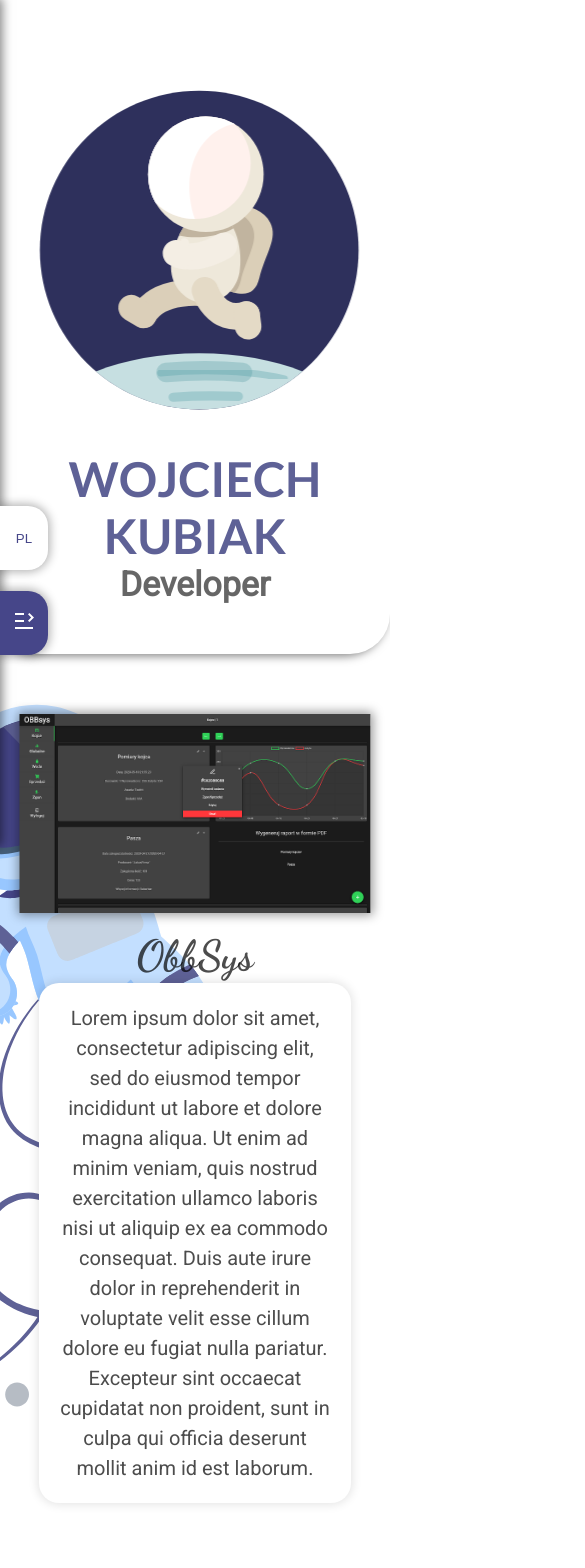
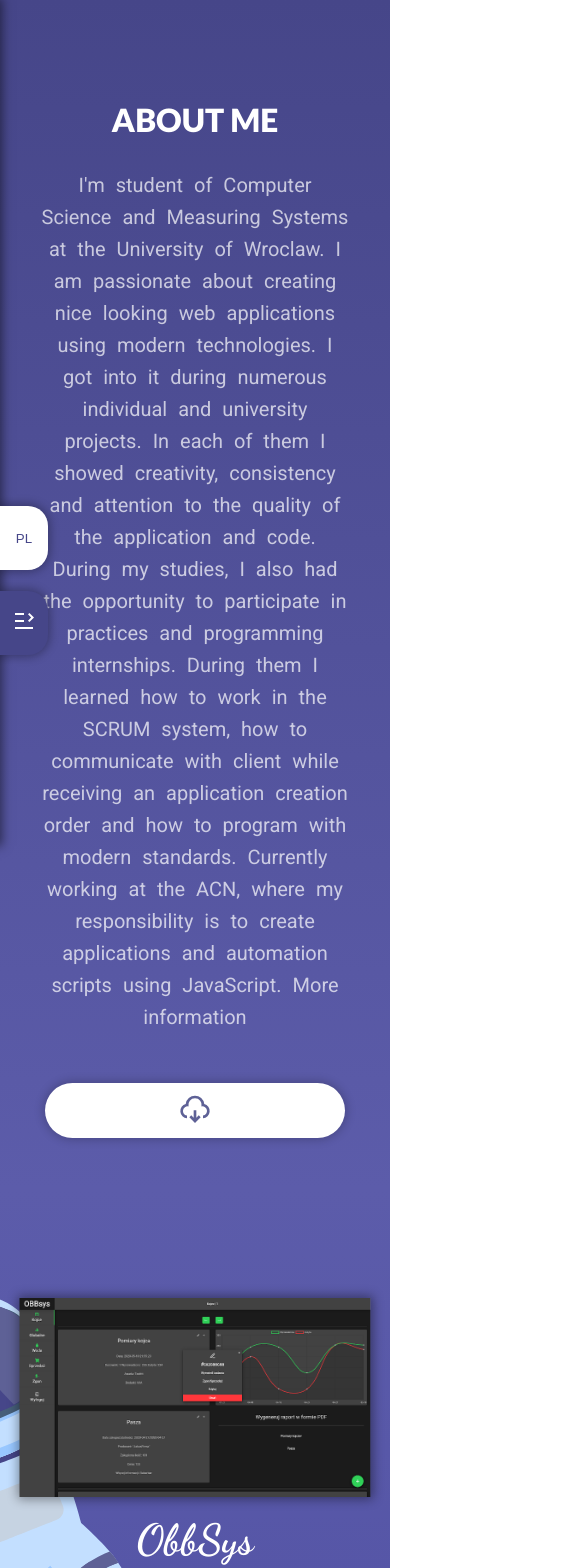
Before and after one commit to wojciechkubiak/www, a React (Create React App) app: page / in a window 390 px wide. Shown: the top 1568 px of the page, 585 px wide, since content can reach past the window. Built offline with nearby package versions, Linux system fonts and the light colour scheme.

Commit message:
Refactor

```diff
--- a/src/App.css
+++ b/src/App.css
@@ -59,6 +59,27 @@ button {
   outline: none;
 }
 
+::-webkit-scrollbar {
+  width: 10px;
+  background-color: white;
+}
+
+/* Track */
+::-webkit-scrollbar-track {
+  border-radius: 10px;
+}
+
+/* Handle */
+::-webkit-scrollbar-thumb {
+  background: #5e6196;
+  border-radius: 10px;
+}
+
+/* Handle on hover */
+::-webkit-scrollbar-thumb:hover {
+  background: #464689;
+}
+
 @media only screen and (max-width: 600px) {
   .projects-card-img {
     filter: grayscale(0);
--- a/src/App.js
+++ b/src/App.js
@@ -16,9 +16,7 @@ import "./App.css";
 import devices from "./utils/devices";
 
 const AppMain = styled.div`
-  overflow-x: hidden;
-  overflow-y: hidden;
-  height: 100vh;
+  height: 100%;
   background-image: url(${Background});
   background-repeat: no-repeat;
   background-attachment: fixed;
@@ -26,28 +24,23 @@ const AppMain = styled.div`
   position: relative;
   -webkit-overflow-scrolling: touch;
 
-  @media only screen and (max-height: 800px) {
-    overflow-x: hidden;
-    overflow-y: hidden;
-    min-height: 1120px;
+  @media only screen and (max-width: 600px) {
+    height: auto;
+    background-image: none;
   }
 
-  @media only screen and (max-width: 600px) {
-    overflow-x: hidden;
-    overflow-y: hidden;
-    height: auto;
-    background-image: none;
+  @media only screen and (max-width: 1080px) {
+    display: flex;
+    flex-direction: column;
   }
 `;
 
 const ComponentsContainer = styled.div`
-  display: inline-flex;
+background-color: #2e305cda;
 
   @media only screen and (max-width: 600px) {
     display: flex;
     flex-direction: column;
-    overflow-x: hidden;
-    overflow-y: hidden;
   }
 `;
 
@@ -121,7 +114,7 @@ const App = (props) => {
         <div ref={homeRef}>
           <LandingPage t={t} lang={lang} goContact={goContact}/>
         </div>
-        {isMobile && <About t={t} />}
+        <About t={t} />
         <div ref={projectsRef}>
           <Projects t={t} />
         </div>
--- a/src/components/About.jsx
+++ b/src/components/About.jsx
@@ -7,13 +7,13 @@ import resumeEN from "../assets/docs/WojciechKubiakCV_EN.pdf";
 
 const Download = styled.button`
   position: relative;
-  width: 60%;
+  left: 80%;
+  width: 300px;
 
   padding-top: 10px;
   padding-bottom: 10px;
   padding-left: 20px;
   padding-right: 20px;
-
   font-size: 18px;
   border: none;
   background-color: white;
@@ -21,26 +21,31 @@ const Download = styled.button`
   border-radius: 40px;
   font-family: "Roboto", sans-serif;
   font-weight: 500;
-  box-shadow: 0 0 10px 2px rgba(0, 0, 0, 0.4);
+  box-shadow: 0 0 10px 2px rgba(0, 0, 0, 0.2);
 
   @media only screen and ${device.laptopMax} {
     font-size: 11px;
     padding: 10px;
   }
+
+  @media only screen and (max-width: 600px) {
+    left: 0%;
+  }
 `;
 
 const AboutContainer = styled.div`
-  height: 100vh;
+  position: relative;
   word-wrap: break-word;
-  background-color: #5e6196;
+  background: rgb(70,70,137);
+  background: linear-gradient(180deg, rgba(70,70,137,1) 0%, rgba(92,92,170,1) 100%);
   color: white;
-  padding: 20px;
-  padding-left: 50px;
-  padding-right: 50px;
-
-  @media only screen and (min-width: 601px) {
-    width: 400px;
-  }
+  padding: 50px;
+  padding-left: 240px;
+  padding-right: 240px;
+  margin-top: -20px;
+  border-top-left-radius: 60px;
+  border-top-right-radius: 60px;
+  z-index: 1000;
 
   @media only screen and (max-width: 600px) {
     max-width: 100vw;
@@ -51,6 +56,9 @@ const AboutContainer = styled.div`
     padding-left: 10px;
     padding-right: 10px;
     text-align: center;
+    margin-top: 0px;
+    z-index: 0;
+    border-radius: 0px;
   }
 `;
 
@@ -65,10 +73,10 @@ const Description = styled.p`
   padding-right: 30px;
   padding-top: 50px;
   padding-bottom: 50px;
-  font-size: 16px;
+  font-size: 20px;
   word-spacing: 6px;
   line-height: 32px;
-  color: white;
+  color: rgba(255, 255, 255, 0.7);
   padding-top: 30px;
   font-family: "Roboto", sans-serif;
 `;
--- a/src/components/Contact.jsx
+++ b/src/components/Contact.jsx
@@ -38,7 +38,6 @@ const ContactContainer = styled.div`
 `;
 
 const ContactMain = styled.div`
-  background-color: white;
   position: relative;
   width: 50%;
   height: 100vh;
@@ -144,13 +143,12 @@ const LottieContainer = styled.div`
 `;
 
 const ContactBody = styled.div`
-  width: 100vw;
   display: flex;
   flex-direction: row;
   flex-wrap: wrap;
   justify-content: space-evenly;
-  background-color: white;
-
+  background: rgb(134,134,191);
+  background: linear-gradient(180deg, rgba(134,134,191,1) 0%, rgba(187,187,224,1) 100%);
   @media only screen and (max-width: 600px) {
     // flex
   }
--- a/src/components/LandingPage.jsx
+++ b/src/components/LandingPage.jsx
@@ -9,14 +9,12 @@ import * as animationData from "../assets/astronaut.json";
 import device from "../utils/devices";
 import "./../App.css";
 import resumePL from "../assets/docs/WojciechKubiakCV_PL.pdf";
-import resumeEN from "../assets/docs/WojciechKubiakCV_EN.pdf"
+import resumeEN from "../assets/docs/WojciechKubiakCV_EN.pdf";
 
 const CommunicationCloudContainer = styled.div`
-  height: 100vh;
+  min-height: 105vh;
   width: 100vw;
-  background-color: #2e305cda;
   position: relative;
-  min-width: 600px;
 
   @media only screen and (max-height: 600px) {
     min-height: 1280px;
@@ -163,7 +161,9 @@ const LottieContainer = styled.div`
 `;
 
 const LandingPage = (props) => {
-  const [message, setMessage] = useState(`${props.t("landing.welcome", { framework: "react-i18next" })}`);
+  const [message, setMessage] = useState(
+    `${props.t("landing.welcome", { framework: "react-i18next" })}`
+  );
   let loadingDotsRef = useRef(null);
   let text1Ref = useRef(null);
   let buttonsRef = useRef(null);
@@ -188,7 +188,10 @@ const LandingPage = (props) => {
         duration: 1,
         y: -80,
         delay: 1,
-        onComplete: () => setMessage(`${props.t("landing.nameis", { framework: "react-i18next" })}`),
+        onComplete: () =>
+          setMessage(
+            `${props.t("landing.nameis", { framework: "react-i18next" })}`
+          ),
       })
       .to(text1Ref, { y: 0 })
       .fromTo(
@@ -199,7 +202,6 @@ const LandingPage = (props) => {
       .to(text1Ref, { opacity: 1, duration: 1 })
       .to(text1Ref, { opacity: 0, duration: 1, y: -80, delay: 1 })
       .to(buttonsRef, { opacity: 1, y: -80, duration: 1 })
-      .to(containerRef, { width: "65vw", duration: 2 })
       .to(cloudRef, { scale: 0.8, duration: 1 });
   }, []);
 
@@ -219,7 +221,9 @@ const LandingPage = (props) => {
             <Message>{message}</Message>
           </Text>
           <GetToKnowContainer ref={(r) => (buttonsRef = r)}>
-            <GetToKnowHeader>{props.t("landing.more", { framework: "react-i18next" })}</GetToKnowHeader>
+            <GetToKnowHeader>
+              {props.t("landing.more", { framework: "react-i18next" })}
+            </GetToKnowHeader>
             <a
               href={props.lang === "pl" ? resumePL : resumeEN}
               download={`WojciechKubiakCV_${props.lang}`}
@@ -245,23 +249,14 @@ const LandingPage = (props) => {
           </GetToKnowContainer>
         </CommunicationElementsContainer>
       </CommunicationCloudContainer>
+      {isMobile && (
         <NameContainer>
-        {!isMobile && (
-          <LottieContainer>
-            <Lottie
-              options={animationConfig}
-              height={400}
-              width={400}
-              isStopped={false}
-              isPaused={false}
-            />
-          </LottieContainer>
-        )}
           <NameSubcontainer style={{}}>
             <Name>WOJCIECH KUBIAK</Name>
             <Role>Developer</Role>
           </NameSubcontainer>
         </NameContainer>
+      )}
     </div>
   );
 };
--- a/src/components/Projects.jsx
+++ b/src/components/Projects.jsx
@@ -9,9 +9,13 @@ import Lottie from "react-lottie";
 import * as animationData from "../assets/lotties/space.json";
 
 const ProjectsMain = styled.div`
-  width: 100vw;
   min-height: 100vh;
-  background-color: white;
+  background: rgb(92, 92, 170);
+  background: linear-gradient(
+    180deg,
+    rgba(92, 92, 170, 1) 0%,
+    rgba(78, 78, 163, 1) 100%
+  );
   padding-top: 50px;
   position: relative;
 
@@ -31,6 +35,7 @@ const ProjectsContainer = styled.div`
   left: 20%;
   display: flex;
   flex-direction: row;
+  margin-top: 50px;
 
   @media only screen and (max-width: 600px) {
     width: 100vw;
@@ -93,7 +98,7 @@ const Description = styled.div`
   font-size: 20px;
   text-align: center;
   line-height: 30px;
-  color: rgba(0, 0, 0, 0.7);
+  color: rgba(255, 255, 255, 0.7);
   font-family: "Roboto", sans-serif;
 
   @media only screen and (max-width: 600px) {
@@ -117,7 +122,7 @@ const DescriptionHeader = styled.h1`
   font-size: 42px;
   margin-top: 12px;
   margin-bottom: 12px;
-  color: rgba(0, 0, 0, 0.7);
+  color: white;
 
   @media only screen and (max-width: 600px) {
     margin-top: 24px;
@@ -140,16 +145,14 @@ const Button = styled.button`
 
 const LottieContainer = styled.div`
   position: absolute;
-  height: 1028px;
-  width: 1028px;
+  height: 512px;
+  width: 512px;
   top: 0;
-  right: 0;
+  right: 512px;
 `;
 
 const DescriptionParagraph = styled.div`
-  background-color: white;
   padding: 20px;
-  box-shadow: 0 0 10px 2px rgba(0, 0, 0, 0.1);
   border-radius: 20px;
 `;
 
@@ -239,7 +242,7 @@ const Projects = (props) => {
           <Button>
             <FaArrowLeft
               size={42}
-              color="#5e6196"
+              color="white"
               onClick={() => animate(prevProject)}
             />
           </Button>
@@ -258,7 +261,7 @@ const Projects = (props) => {
           <Button>
             <FaArrowRight
               size={42}
-              color="#5e6196"
+              color="white"
               onClick={() => animate(nextProject)}
             />
           </Button>
--- a/src/components/Technologies.jsx
+++ b/src/components/Technologies.jsx
@@ -1,23 +1,22 @@
 import React, { useState, useEffect, useRef } from "react";
 import styled from "styled-components";
-import Flutter from "./../assets/img/flutterb.png";
-import Android from "./../assets/img/android.png";
-import CSS from "./../assets/img/cssb.png";
-import HTML from "./../assets/img/htmlb.png";
-import JS from "./../assets/img/jsb.png";
-import MySQL from "./../assets/img/mysqlb.png";
-import Node from "./../assets/img/nodeb.png";
-import PostgreSQL from "./../assets/img/psqlb.png";
-import Python from "./../assets/img/pyb.png";
-import Rc from "./../assets/img/reactb.png";
+import Flutter from "./../assets/img/flutter.png";
+import CSS from "./../assets/img/css.png";
+import HTML from "./../assets/img/html.png";
+import JS from "./../assets/img/js.png";
+import MySQL from "./../assets/img/mysql.png";
+import Node from "./../assets/img/node.png";
+import PostgreSQL from "./../assets/img/psql.png";
+import Python from "./../assets/img/py.png";
+import Rc from "./../assets/img/react.png";
 import gsap from "gsap";
 import uuid from "react-uuid";
 import Translations from "./../translations/translations";
 
 const TechnologiesMain = styled.div`
   min-height: 100vh;
-  min-width: 100vw;
-  background-color: white;
+  background: rgb(78,78,163);
+  background: linear-gradient(180deg, rgba(78,78,163,1) 0%, rgba(134,134,191,1) 100%);
   text-align: center;
   display: flex;
   flex-direction: column;
@@ -52,7 +51,7 @@ const Image = styled.img`
 `;
 
 const DescriptionContainer = styled.div`
-  background-color: #5e6196;
+  background-color: white;
   padding: 50px;
   padding-top: 20px;
   margin-top: 50px;
@@ -72,11 +71,11 @@ const DescriptionContainer = styled.div`
 const Header = styled.h1`
   text-align: center;
   font-size: 42px;
-  color: rgba(0, 0, 0, 0.7);
+  color: rgba(255, 255, 255, 0.9);
 `;
 
 const Description = styled.p`
-  color: white;
+  color: rgba(0, 0, 0, 0.67);
   font-size: 20px;
   margin-top: 50px;
   line-height: 30px;
@@ -91,7 +90,7 @@ const DescriptionImages = styled.div`
 
 const DescriptionHeader = styled.h1`
   font-family: "Dancing Script", cursive;
-  color: white;
+  color: rgba(0, 0, 0, 0.7);
 `;
 
 const Technologies = (props) => {
```
Lines whose indentation alone changed are shown as unchanged.
